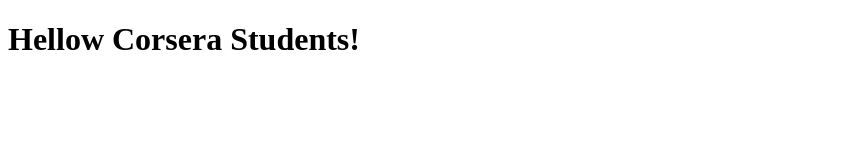
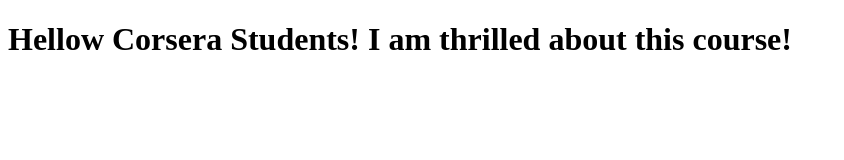
Before and after one commit to nvaquero/coursera-exercices, a plain HTML site: page index.html in a window 1280 px wide. Shown: the whole page, without its empty margins (0-844 px from the left). Drawn offline with Linux system fonts and the light colour scheme.

Commit message:
Next version of web file

```diff
--- a/index.html
+++ b/index.html
@@ -6,6 +6,6 @@
     <title>Hello Coursera!</title>
 </head>
 <body>
-    <h1>Hellow Corsera Students!</h1>
+    <h1>Hellow Corsera Students! I am thrilled about this course!</h1>
 </body>
 </html>
```
